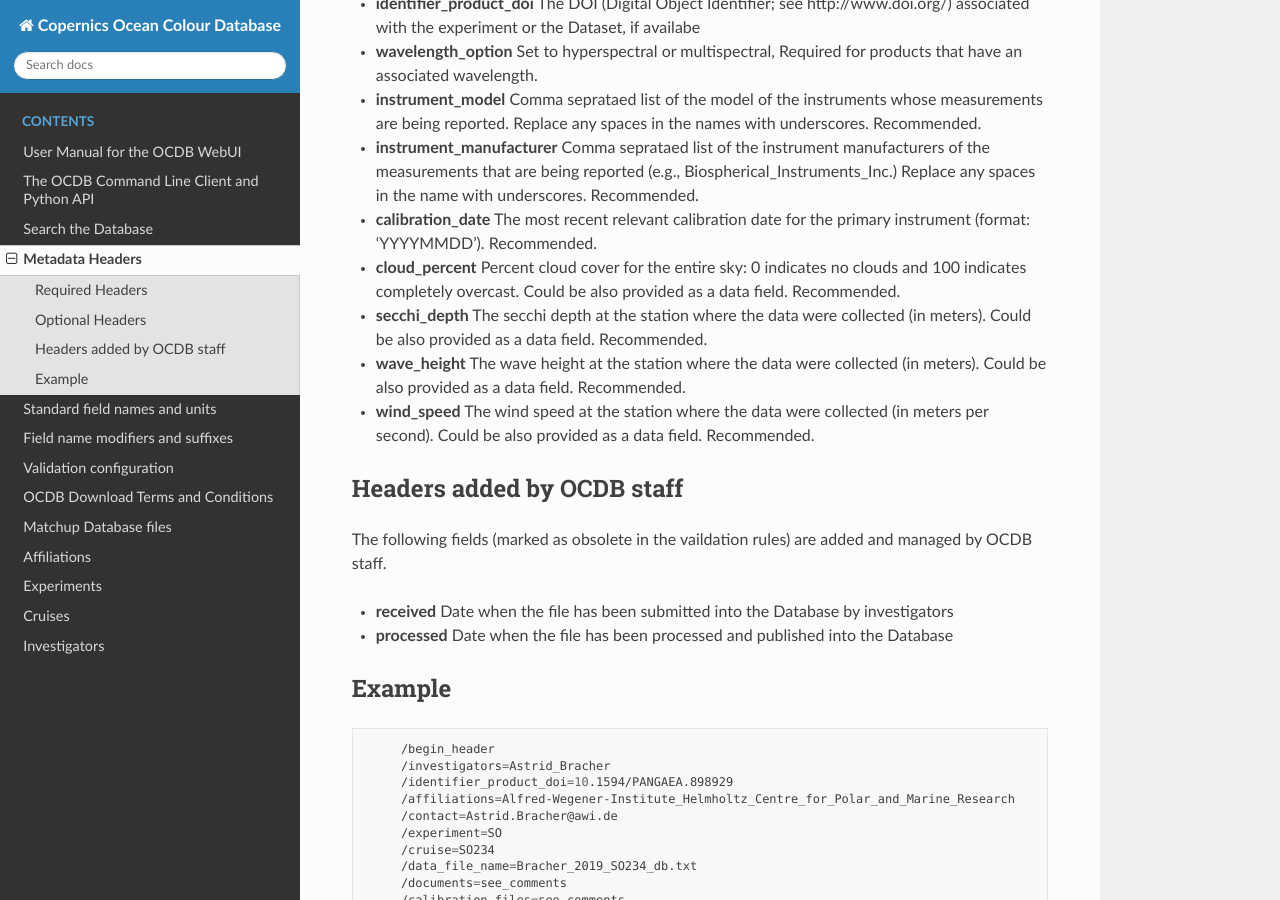
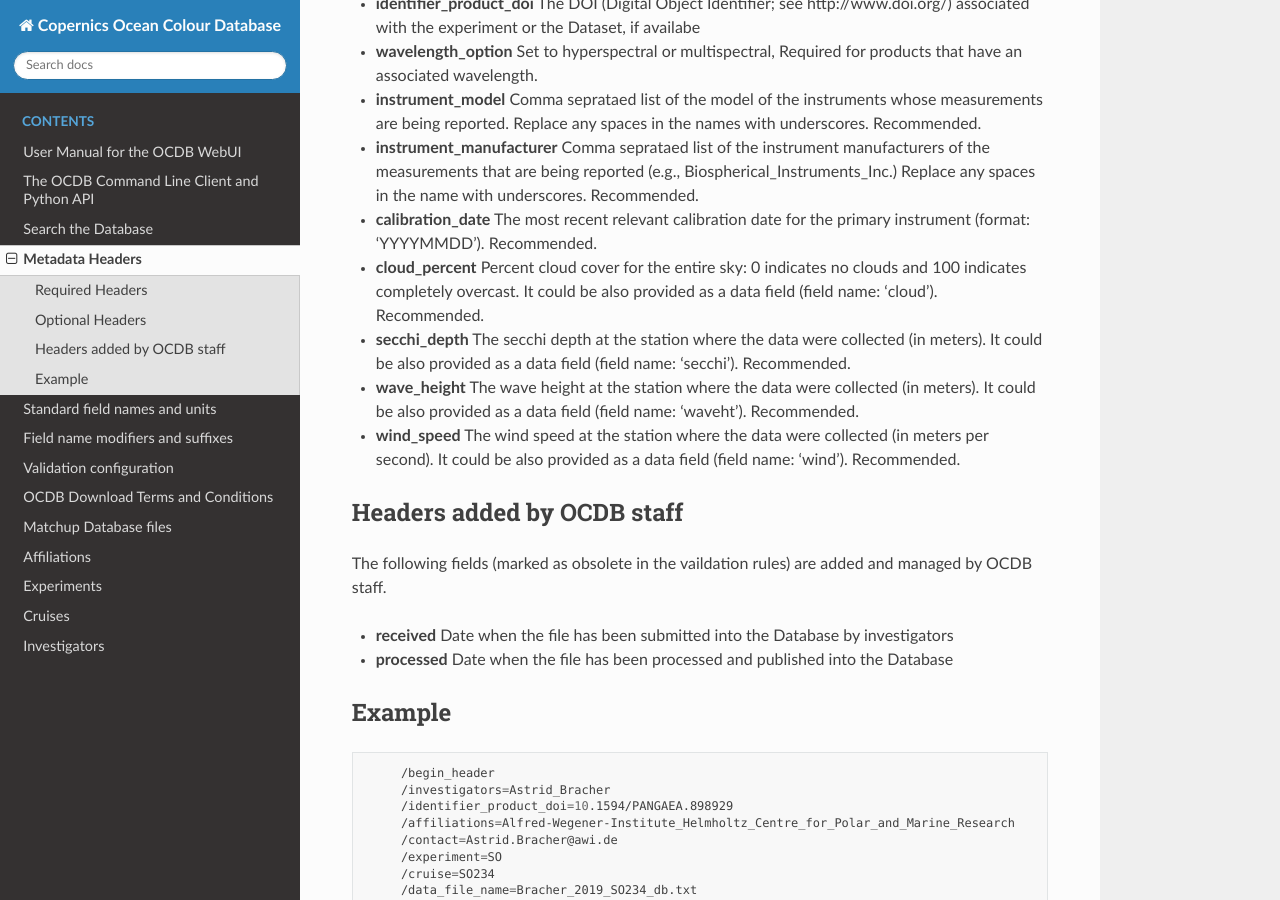
Before and after one commit to javierconcha/ocdb-docs, a Sphinx documentation site: the page built from docs/source/ocdb-metadata-headers.md, in a window 1280 px wide and 900 px high, scrolled down 2200 px. Built offline with Sphinx 7.4.7 and the Read the Docs theme 2.0.0, drawn with Linux system fonts in a browser that asks for light colours.

Commit message:
Update docs/source/ocdb-metadata-headers.md

```diff
--- a/docs/source/ocdb-metadata-headers.md
+++ b/docs/source/ocdb-metadata-headers.md
@@ -84,13 +84,13 @@ The latest time measurements were collected on 'end_date' (format: 'HH:MM:SS [GM
 
 * **calibration_date** The most recent relevant calibration date for the primary instrument (format: 'YYYYMMDD'). Recommended.
 
-* **cloud_percent** Percent cloud cover for the entire sky: 0 indicates no clouds and 100 indicates completely overcast. Could be also provided as a data field. Recommended.
+* **cloud_percent** Percent cloud cover for the entire sky: 0 indicates no clouds and 100 indicates completely overcast. It could be also provided as a data field (field name: 'cloud'). Recommended.
 
-* **secchi_depth** The secchi depth at the station where the data were collected (in meters). Could be also provided as a data field. Recommended.
+* **secchi_depth** The secchi depth at the station where the data were collected (in meters). It could be also provided as a data field (field name: 'secchi'). Recommended.
 
-* **wave_height** The wave height at the station where the data were collected (in meters). Could be also provided as a data field. Recommended.
+* **wave_height** The wave height at the station where the data were collected (in meters). It could be also provided as a data field (field name: 'waveht'). Recommended.
 
-* **wind_speed** The wind speed at the station where the data were collected (in meters per second). Could be also provided as a data field. Recommended.
+* **wind_speed** The wind speed at the station where the data were collected (in meters per second). It could be also provided as a data field (field name: 'wind'). Recommended.
 
 
 ## Headers added by OCDB staff
```
